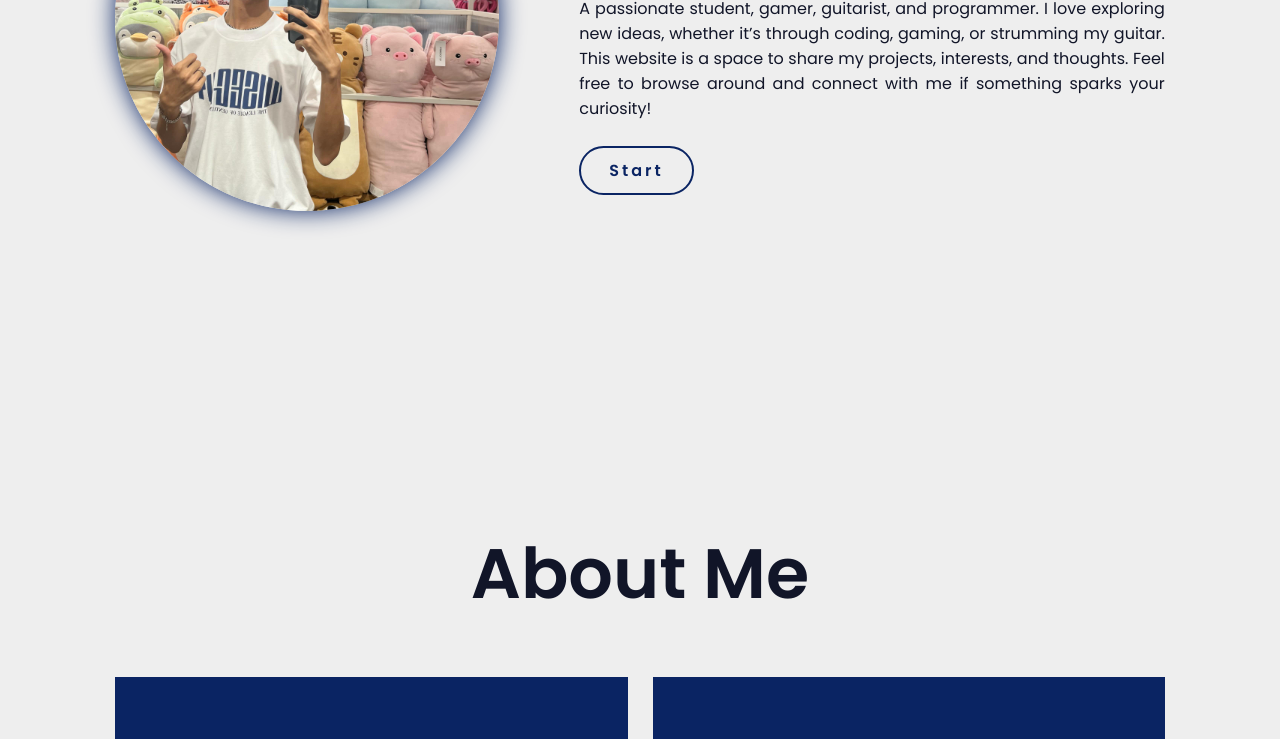
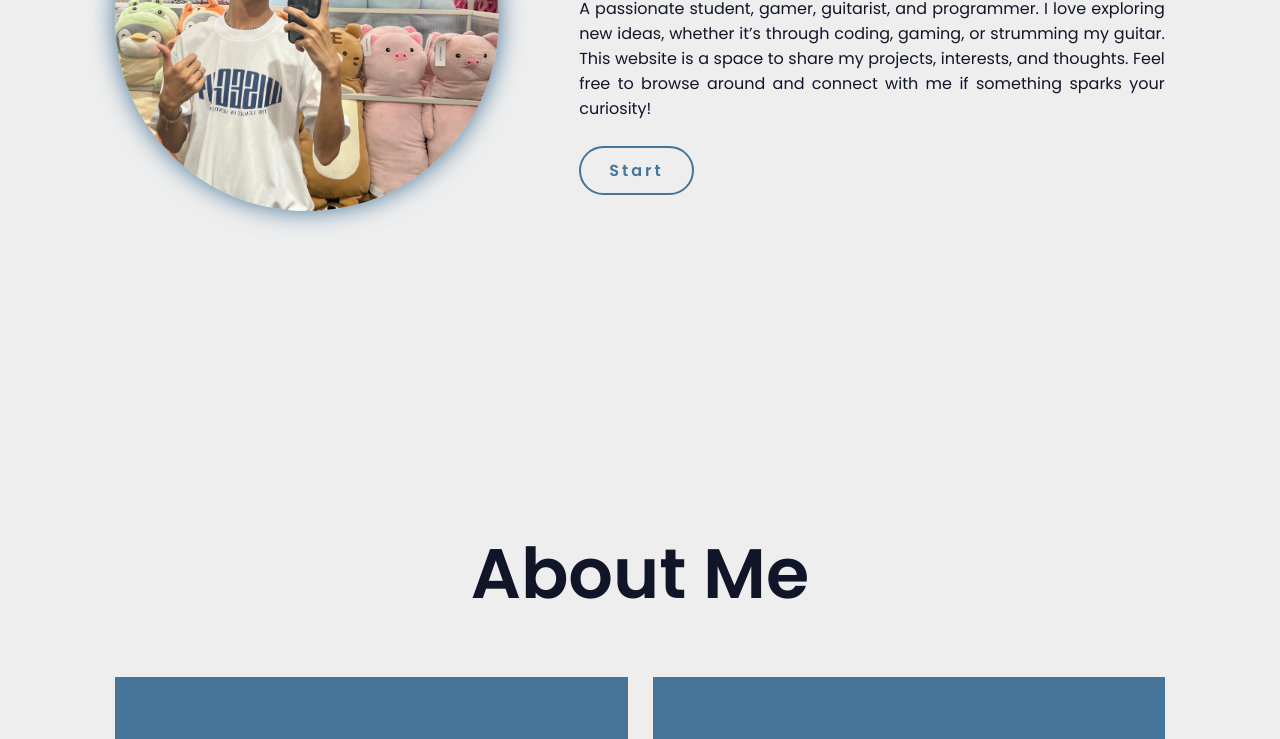
Before and after one commit to asce15/MyWebsite, a plain HTML site: page index.html in a window 1280 px wide. Shown: the part 379-1118 px from the top of the page. Drawn offline with Linux system fonts and the light colour scheme.

Commit message:
Update cssaboutme.css

```diff
--- a/cssaboutme.css
+++ b/cssaboutme.css
@@ -5,7 +5,7 @@
     --text-color:#111528;
     --secondary-text:#0f1833;
     --primary-color: #74b3ce;
-    --accent-color: #0A2463;
+    --accent-color: #467599;
 }
 .darkmode {
     --base-color: #000100;
```
